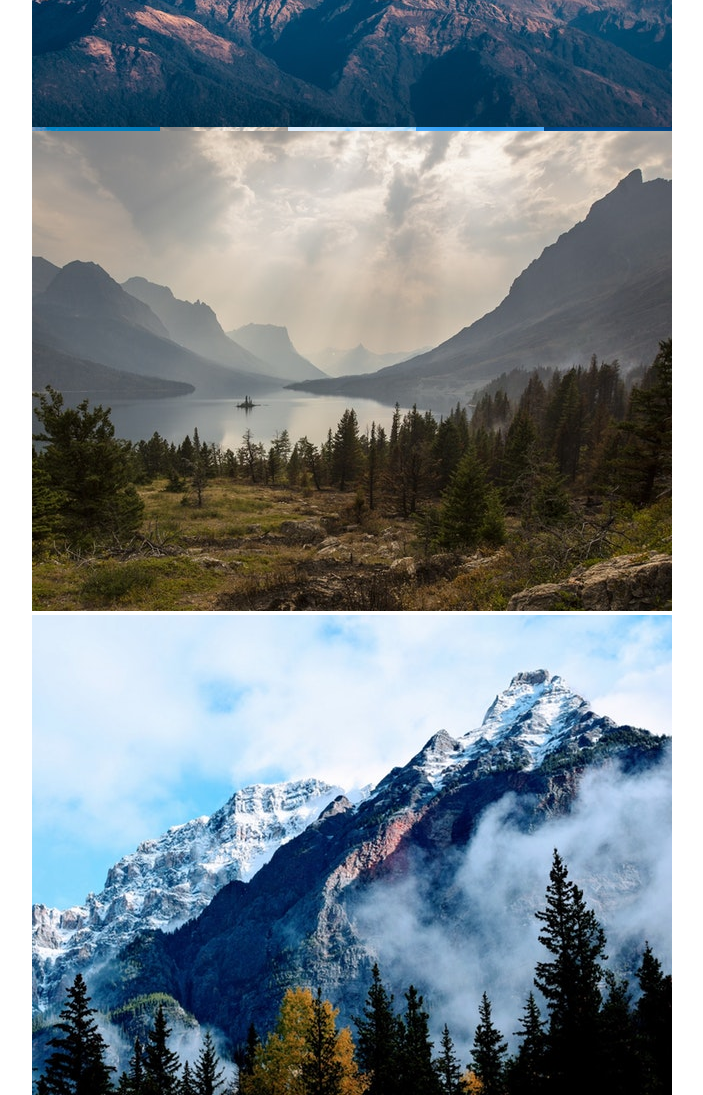
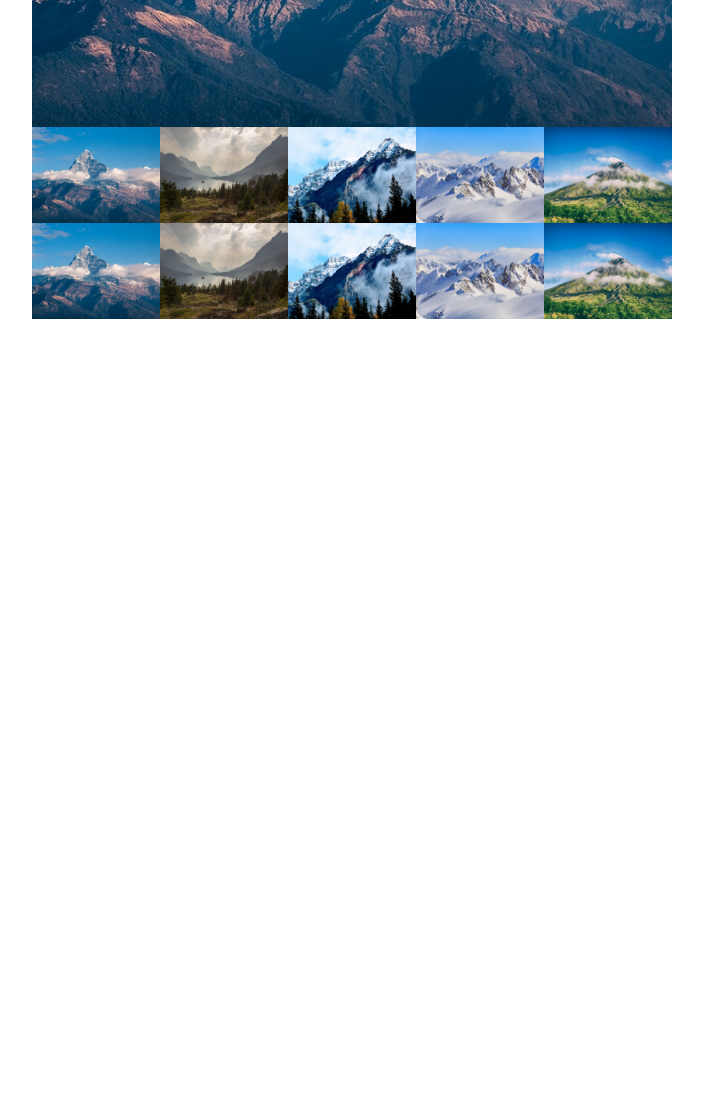
Before and after one commit to iqbalmdalamin12/kamp99-assignment_2, a plain HTML site: page index.html in a window 1280 px wide. Shown: the part 480-1575 px from the top of the page, without its empty margins (288-991 px from the left). After the commit the page ends 800 px from the top, so only its background shows below. Drawn offline with Linux system fonts and the light colour scheme.

Commit message:
Update index.html

```diff
--- a/index.html
+++ b/index.html
@@ -14,14 +14,16 @@
 
     <div class="full-img">
       <img class="displayed-img" src="images/pic1.jpg" />
-      <img class="displayed-img" src="images/pic2.jpg" />
-      <img class="displayed-img" src="images/pic3.jpg" />
-      <img class="displayed-img" src="images/pic4.jpg" />
-      <img class="displayed-img" src="images/pic5.jpg" />
       <div class="overlay"></div>
       <button class="dark">Darken</button>
     </div>
-    <div class="thumb-bar"></div>
+    <div class="thumb-bar">
+        <img src="images/pic1.jpg">
+        <img src="images/pic2.jpg">
+        <img src="images/pic3.jpg">
+        <img src="images/pic4.jpg">
+        <img src="images/pic5.jpg">
+    </div>
     <script src="main.js"></script>
   </body>
 </html>
```
